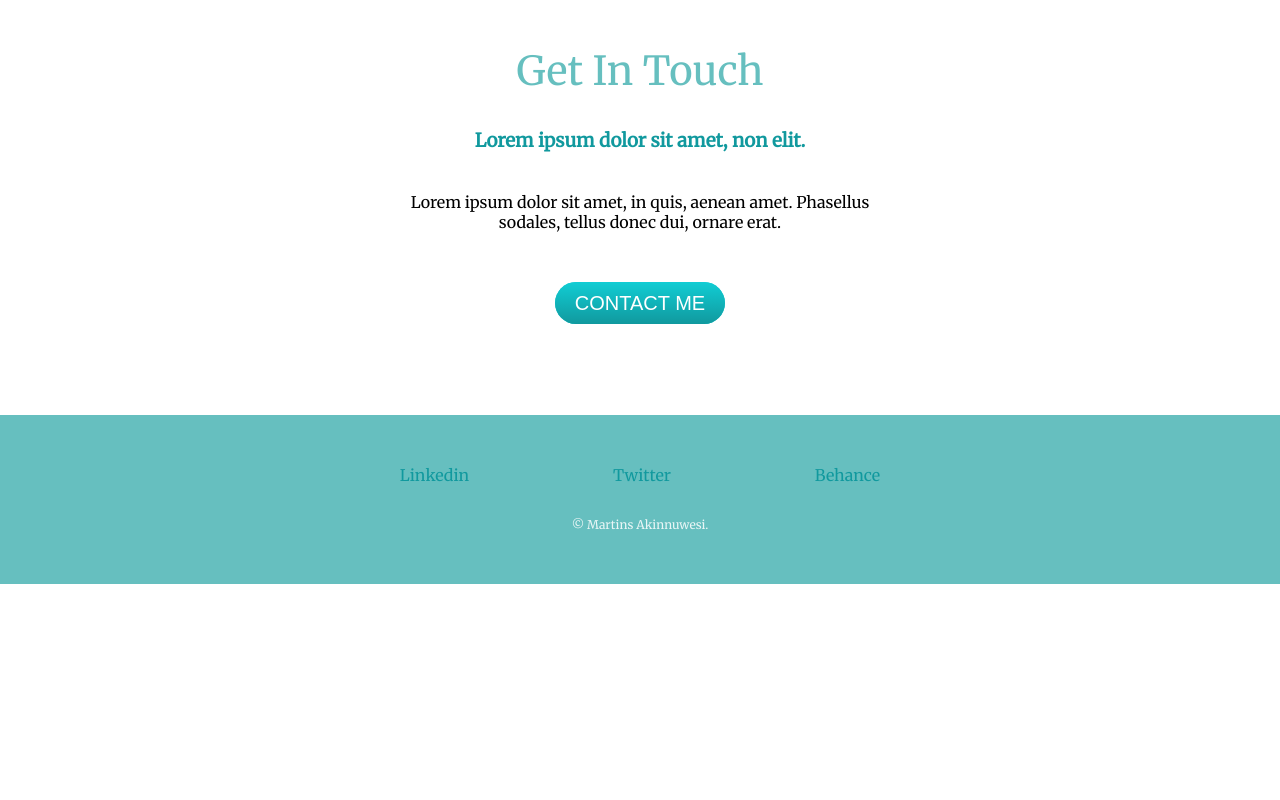
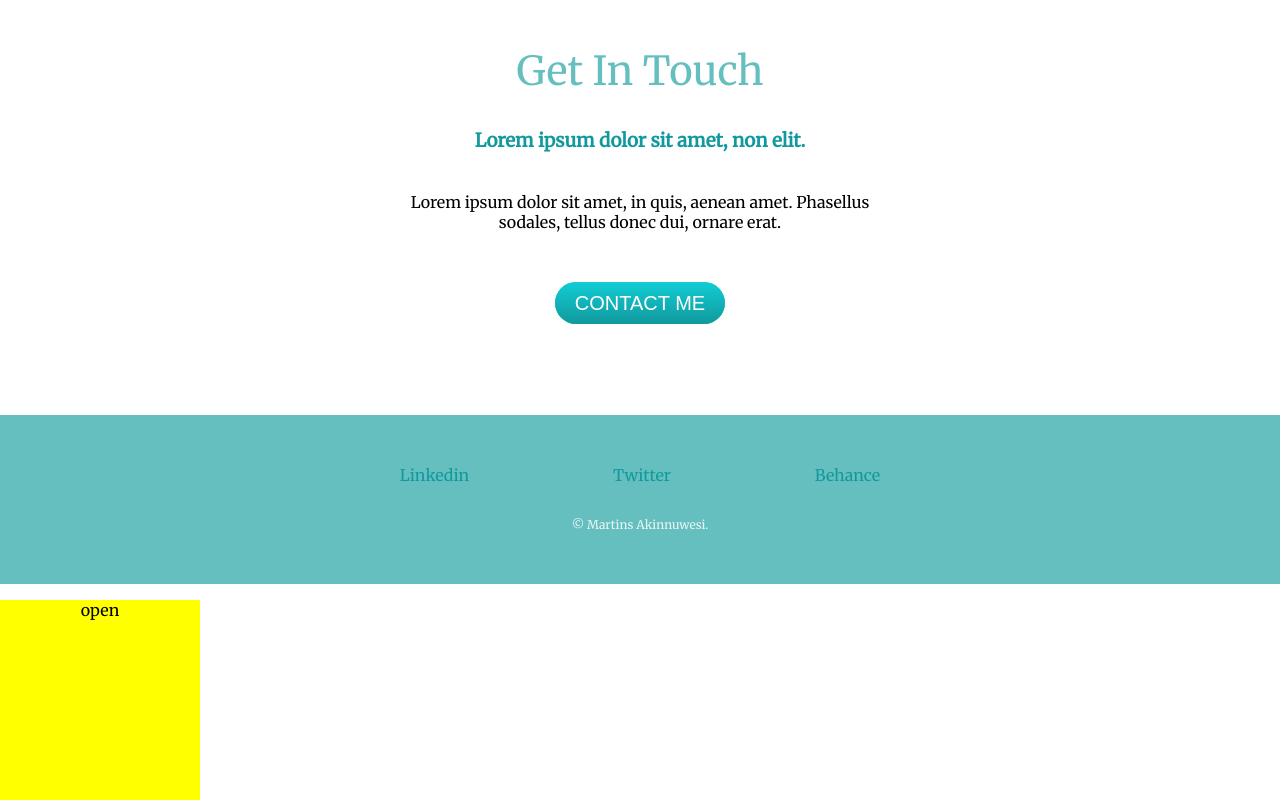
Before and after one commit to martinsgfx/CV, a plain HTML site: page index.html in a window 1280 px wide. Shown: the part 2383-3183 px from the top of the page. Before the commit the page ends 2967 px from the top, so only its background shows below. Drawn offline with Linux system fonts and the light colour scheme.

Commit message:
new edit 2

```diff
--- a/css/styles.css
+++ b/css/styles.css
@@ -143,3 +143,9 @@ a{
 a:hover{
     color: #EAF6F6;
 }
+
+.true {
+    background-color: yellow;
+    width: 200px;
+    height: 200px;
+}
--- a/index.html
+++ b/index.html
@@ -62,5 +62,10 @@
         <p class="copyright">© Martins Akinnuwesi.</p>
       </div>
 
+
+     <div class="true">
+      <p>open</p>
+     </div>
+
 </body>
 </html>
```
